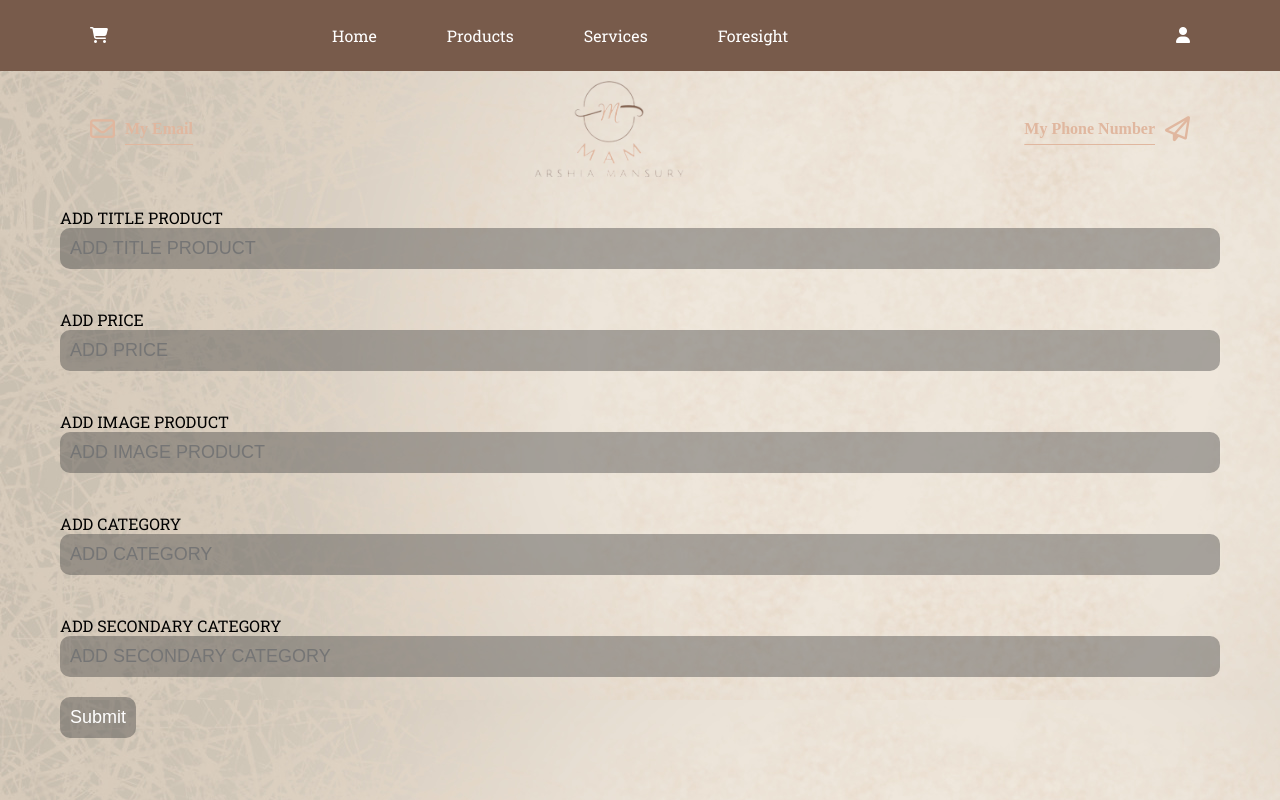
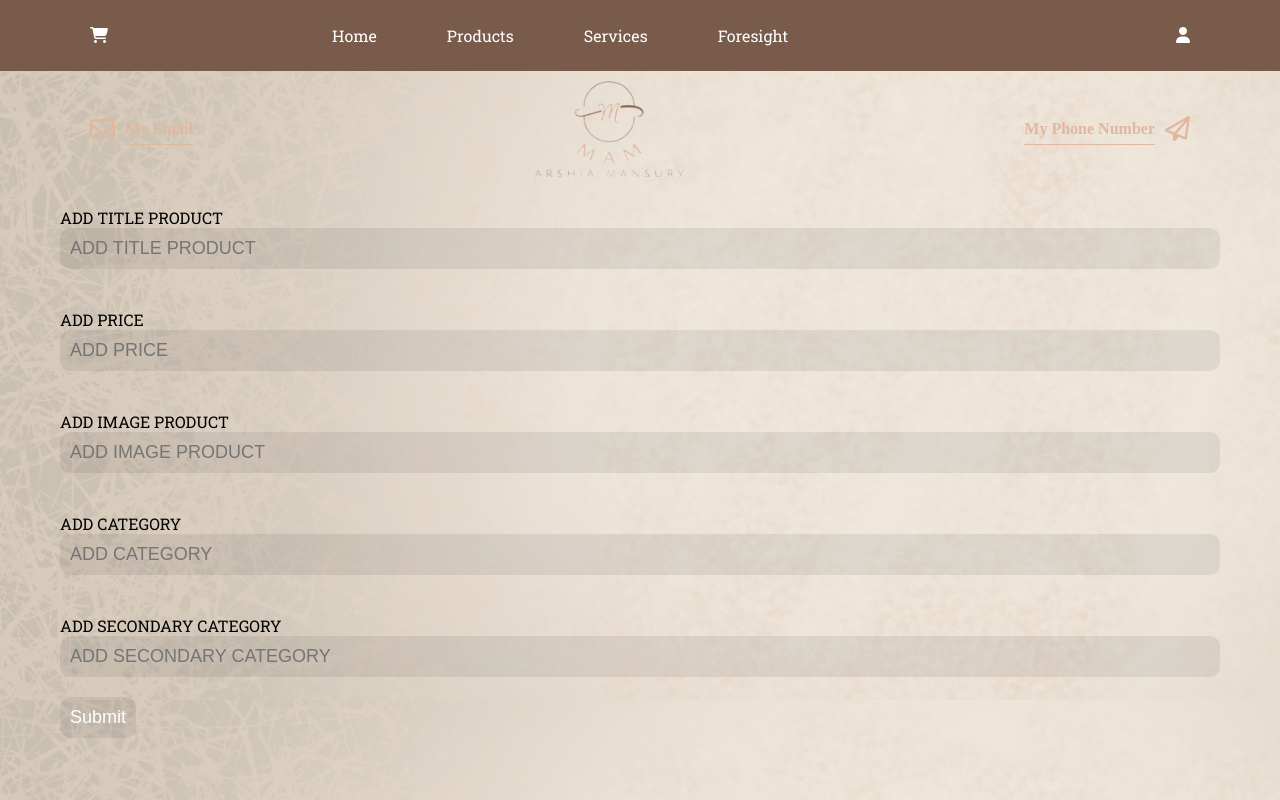
Before and after one commit to ArshiarshiA/RWD-SPA-WEB-withReact, a React (Create React App) app in the folder main/: page /addProduct in a window 1280 px wide. Shown: the top 800 px of the page. Built offline with nearby package versions, Linux system fonts and the light colour scheme; a web font is replaced by a local one.

Commit message:
fetch data from api for price page with axios

```diff
--- a/main/src/components/Card/Card.js
+++ b/main/src/components/Card/Card.js
@@ -2,7 +2,7 @@ import { Link } from "react-router-dom";
 import './Card.css'
 import './CardRes.css'
 
-export default function ({ id , img , name , price , category , secCategory }) {
+export default function Card({ id , img , name , price , category = 'notSelected' , secCategory = 'notSelected' }) {
     return (
         <>
             <div className="item">
--- a/main/src/data.json
+++ b/main/src/data.json
@@ -62,6 +62,12 @@
       "img": "https://parspng.com/wp-content/uploads/2023/02/shoespng.parspng.com-3-600x600.png",
       "price": "$250",
       "category": "shoe"
+    },
+    {
+      "id": "8e34",
+      "name": "Black leather coat",
+      "price": "$700",
+      "img": "https://www.pngall.com/wp-content/uploads/4/Black-Leather-Jacket-PNG-Clipart.png"
     }
   ]
 }
--- a/main/src/pages/AddProduct/AddProduct.css
+++ b/main/src/pages/AddProduct/AddProduct.css
@@ -12,7 +12,7 @@
     padding: 10px;
     border: none;
     outline: none;
-    background-color: rgba(63, 63, 63, 0.411);
+    background-color: rgb(0 0 0 / 7%);
     color: white;
     border-radius: 10px;
     transition: all .3s;
--- a/main/src/pages/AddProduct/AddProduct.js
+++ b/main/src/pages/AddProduct/AddProduct.js
@@ -8,41 +8,58 @@ export default function AddProduct(){
 
     let [objData , setObjData] = useState({})
 
-    const putDataHandler = (e , propertyName) => {
-        setObjData({...objData , [propertyName] : e.target.value})
-    }
+    const putDataHandler = (e) => setObjData({...objData , [e.target.name] : e.target.value})
 
-    const postHandler = () => {
-        axios
-        .post('http://localhost:5000/products' , objData)
-    }
+    const postHandler = () => axios.post('http://localhost:5000/products' , objData)
 
     return(
+
+
         <>
         <Nav />
 
         <section>
             <div className="form-container">
-                <form action="http://localhost:5000/products" method="get">
+                <form method="get">
                 <div className="input-section">
                     <label>ADD TITLE PRODUCT</label>
-                    <input onChange={(e) => putDataHandler(e , 'name')} type="text" placeholder="ADD TITLE PRODUCT" />
+                    <input
+                    name='name'
+                    onChange={putDataHandler}
+                    type="text"
+                    placeholder="ADD TITLE PRODUCT" />
                 </div>
                 <div className="input-section">
                     <label>ADD PRICE</label>
-                    <input onChange={(e) => putDataHandler(e , 'price')} type="text" placeholder="ADD PRICE" />
+                    <input
+                    name='price'
+                    onChange={putDataHandler}
+                    type="text"
+                    placeholder="ADD PRICE" />
                 </div>
                 <div className="input-section">
                     <label>ADD IMAGE PRODUCT</label>
-                    <input onChange={(e) => putDataHandler(e , 'img')} type="text" placeholder="ADD IMAGE PRODUCT" />
+                    <input
+                    name='img'
+                    onChange={putDataHandler}
+                    type="text"
+                    placeholder="ADD IMAGE PRODUCT" />
                 </div>
                 <div className="input-section">
                     <label>ADD CATEGORY</label>
-                    <input onChange={(e) => putDataHandler(e , 'category')} type="text" placeholder="ADD CATEGORY" />
+                    <input
+                    name='category'
+                    onChange={putDataHandler}
+                    type="text"
+                    placeholder="ADD CATEGORY" />
                 </div>
                 <div className="input-section">
                     <label>ADD SECONDARY CATEGORY</label>
-                    <input onChange={(e) => putDataHandler(e , 'secCategory')} type="text" placeholder="ADD SECONDARY CATEGORY" />
+                    <input
+                    name='secCategory'
+                    onChange={putDataHandler}
+                    type="text"
+                    placeholder="ADD SECONDARY CATEGORY" />
                 </div>
                 <input onClick={postHandler} type="submit" />
                 </form>
--- a/main/src/pages/Pricing/Price.css
+++ b/main/src/pages/Pricing/Price.css
@@ -22,7 +22,7 @@ section{
     width: 50%;
     padding: 5px 0;
 }
-button{
+.buttonStyle{
     all: unset;
     padding: 4px 15px;
     background-color: #785b4b;
--- a/main/src/pages/Pricing/Price.js
+++ b/main/src/pages/Pricing/Price.js
@@ -1,4 +1,4 @@
-import { useBlocker, useParams } from "react-router-dom";
+import { Navigate, useNavigate, useParams } from "react-router-dom";
 import Footer from "../../components/Footer/Footer";
 import Nav from "../../components/Header/Nav/Nav";
 import './Price.css'
@@ -7,18 +7,22 @@ import axios from "axios";
 
 export default function Price() {
 
-    let { UrlId } = useParams();
-    let [resData , setResData] = useState([])
+    const navigate = useNavigate()
+    const { id } = useParams();
+    let [resData , setResData] = useState({})
+    let {name , price , img , category , secCategory} = resData
 
-    useEffect(() => {
+    useEffect( () => {
         axios
-        .get('http://localhost:5000/products')
-        .then( response => setResData(response.data))
-    } , [])
+        .get(`http://localhost:5000/products/${id}`)
+        .then( response => setResData(response.data) )
+    } , [] )
 
-
-    let dataItem = resData.find( dataObject => dataObject.id === UrlId)
-    console.log(dataItem);
+    const deleteHandler = () => {
+        axios
+        .delete(`http://localhost:5000/products/${id}`)
+        .then( () => navigate('/products') )
+    }
 
     return (
         <>
@@ -27,17 +31,23 @@ export default function Price() {
                 <div className="item-product">
                     <div className="item-product-content">
                         <div className="icon-container">
-                            {/* <h1>{name}</h1> */}
+                            <h1>{name}</h1>
                             <i className="fas fa-shopping-bag"></i>
                         </div>
                         <div className="icon-container">
-                            {/* <p>{`${category} , ${secCategory}`}</p> */}
+                            <p>{`${category} , ${secCategory}`}</p>
                             <i className="fas fa-tags"></i>
                         </div>
-                        {/* <img src={img} alt="" /> */}
+                        <img src={img} alt="" />
                         <div className="icon-container">
-                            {/* <p>Price : {price}</p> */}
-                            <button>Add to cart</button>
+                            <p>Price : {price}</p>
+                            <button className="buttonStyle">Add to cart</button>
+                        </div>
+                        <div>
+                            <button onClick={deleteHandler} className="buttonStyle">
+                            <i style={{marginRight: '10px'}} className="fa fa-trash" aria-hidden="true"></i>
+                            Delete Product
+                            </button>
                         </div>
                     </div>
                 </div>
--- a/main/src/pages/Products/Products.js
+++ b/main/src/pages/Products/Products.js
@@ -1,7 +1,6 @@
 import Header from '../../components/Header/Nav/Nav';
 import Footer from '../../components/Footer/Footer'
 import Card from '../../components/Card/Card';
-import data from '../../data'
 import { useEffect, useState } from 'react';
 import axios from 'axios'
 import './Products.css'
```
